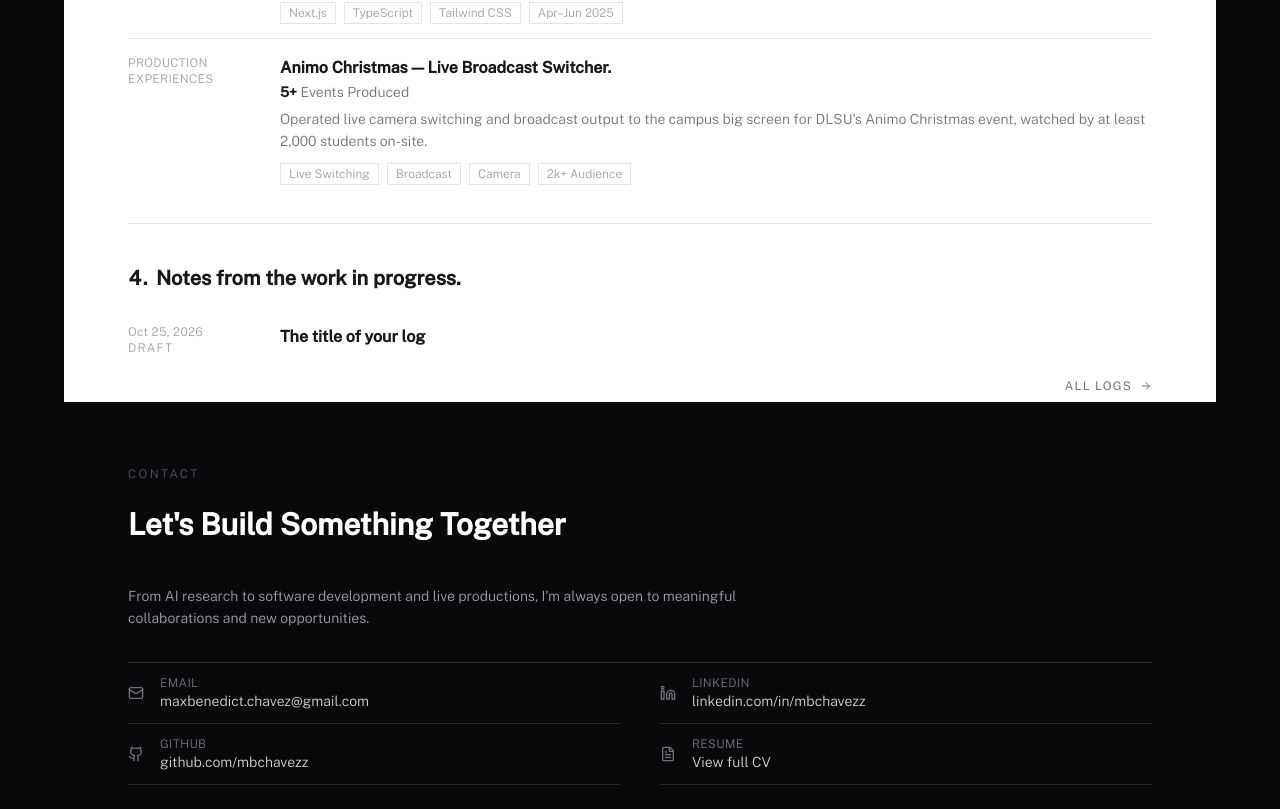
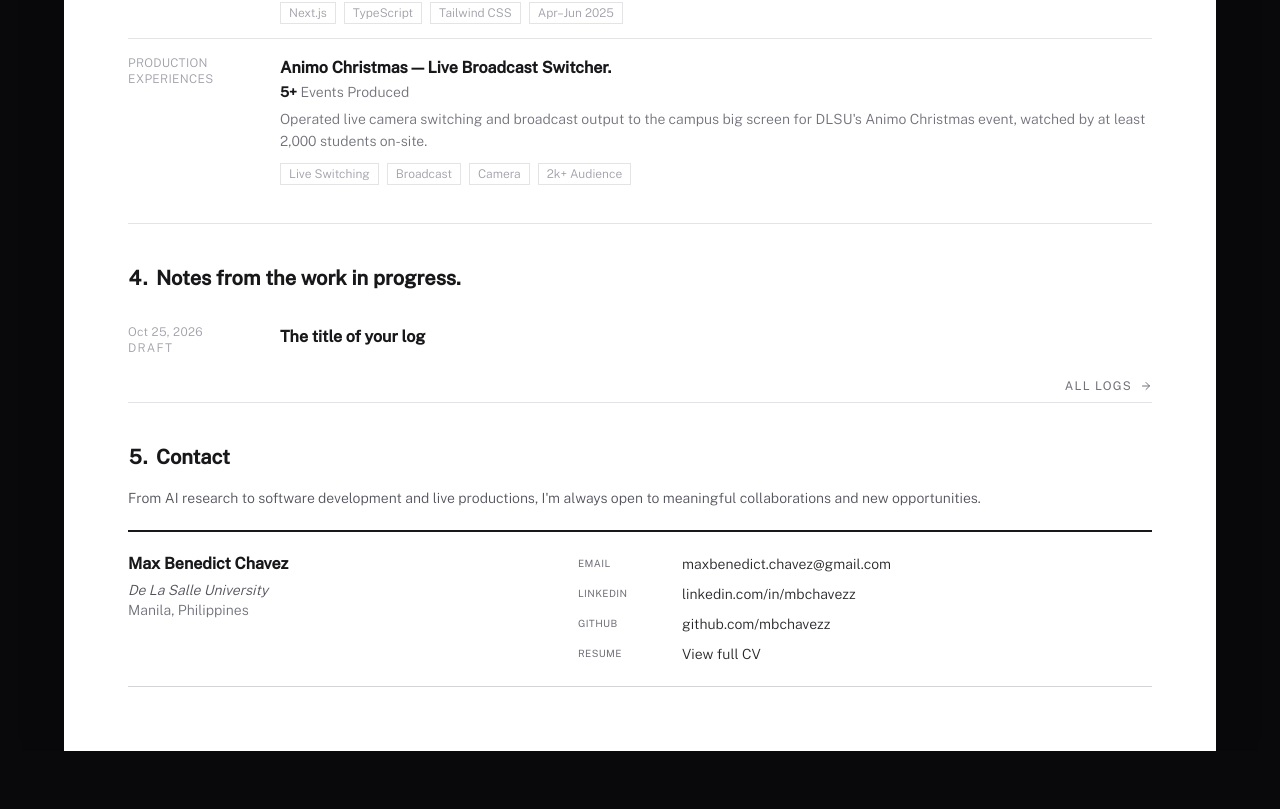
Before and after one commit to mbchavez27/mbchavezzportfolio, a React (Vite) app: page / in a window 1280 px wide. Shown: the part 1995-2804 px from the top of the page. After the commit the page ends 2746 px from the top, so only its background shows below. Built offline with nearby package versions, Linux system fonts and the light colour scheme.

Commit message:
style(home): contact as an academic correspondence block

```diff
--- a/src/features/home/components/Contact.tsx
+++ b/src/features/home/components/Contact.tsx
@@ -1,55 +1,56 @@
 import { motion } from "motion/react";
-import { ArrowRight } from "lucide-react";
+import Summary from "@/components/atoms/Summary";
+import SectionHeading from "@/components/molecules/SectionHeading";
 import { revealOnScroll } from "@/lib/motion";
-import type { ContactLink } from "../domain/home.domain";
+import type { ContactLink, Correspondent } from "../domain/home.domain";
 
 export type ContactItem = ContactLink & { readonly opensInNewTab: boolean };
 
-export default function Contact({ items }: { items: readonly ContactItem[] }) {
+type Props = {
+  correspondent: Correspondent;
+  items: readonly ContactItem[];
+};
+
+/** The closing contact section, set like the correspondence block on a paper. */
+export default function Contact({ correspondent, items }: Props) {
   return (
-    <section className="bg-zinc-950 py-16">
-      <div className="page-container">
-        <motion.div {...revealOnScroll({ y: 30 })} className="max-w-2xl">
-          <p className="font-body font-light text-xs text-zinc-600 tracking-[0.2em] uppercase mb-6">Contact</p>
-          <h2 className="font-display text-2xl md:text-3xl font-semibold text-white leading-tight mb-4">
-            Let's Build Something Together
-          </h2>
-          <div className="w-8 h-px bg-primary mb-6" />
-          <p className="font-body font-light text-zinc-400 text-sm leading-relaxed mb-8">
+    <section className="page-container pb-16">
+      <SectionHeading number="5" title="Contact" />
+      <Summary>
         From AI research to software development and live productions, I'm always open to meaningful collaborations
         and new opportunities.
-          </p>
-        </motion.div>
+      </Summary>
 
-        <ul className="grid grid-cols-1 sm:grid-cols-2 gap-x-10 border-t border-zinc-800">
-          {items.map((link, i) => (
-            <motion.li
-              key={link.label}
-              {...revealOnScroll({ y: 12, delay: i * 0.06, duration: 0.45 })}
-              className="border-b border-zinc-800"
+      <motion.div
+        {...revealOnScroll()}
+        className="grid grid-cols-1 sm:grid-cols-[1fr_1.4fr] gap-x-10 gap-y-6 border-t-2 border-zinc-900 border-b border-b-zinc-300 py-5"
       >
+        <address className="not-italic">
+          <p className="font-display font-semibold text-zinc-900">{correspondent.name}</p>
+          <p className="font-body font-light text-sm text-zinc-600 italic mt-1">{correspondent.affiliation}</p>
+          <p className="font-body font-light text-sm text-zinc-500">{correspondent.location}</p>
+        </address>
+
+        <dl className="grid grid-cols-[5.5rem_1fr] gap-x-4 gap-y-1.5">
+          {items.map((link) => (
+            <div key={link.label} className="contents">
+              <dt className="font-body text-sm text-zinc-500 [font-variant:small-caps] tracking-wide">
+                {link.label.toLowerCase()}
+              </dt>
+              <dd className="min-w-0">
                 <a
                   href={link.href}
                   target={link.opensInNewTab ? "_blank" : undefined}
                   rel="noreferrer"
-                className="group flex items-center gap-4 py-3"
+                  className="font-body font-light text-sm text-zinc-800 break-all underline-offset-4 hover:underline hover:text-primary transition-colors duration-200"
                 >
-                <link.Icon size={16} className="shrink-0 text-zinc-500 group-hover:text-primary transition-colors duration-200" />
-                <span className="min-w-0 flex-1">
-                  <span className="block font-body font-light text-xs text-zinc-500 tracking-wide uppercase">{link.label}</span>
-                  <span className="block font-body font-light text-sm text-zinc-300 group-hover:text-white transition-colors duration-200 break-all">
                   {link.value}
-                  </span>
-                </span>
-                <ArrowRight
-                  size={14}
-                  className="shrink-0 text-zinc-600 opacity-0 group-hover:opacity-100 group-hover:translate-x-1 group-hover:text-primary transition-all duration-200"
-                />
                 </a>
-            </motion.li>
+              </dd>
+            </div>
           ))}
-        </ul>
-      </div>
+        </dl>
+      </motion.div>
     </section>
   );
 }
--- a/src/features/home/containers/ContactContainer.tsx
+++ b/src/features/home/containers/ContactContainer.tsx
@@ -1,8 +1,8 @@
 import Contact from "../components/Contact";
-import { contactLinks } from "../data/home.data";
+import { contactLinks, correspondent } from "../data/home.data";
 import { opensInNewTab } from "../domain/home.domain";
 
 export default function ContactContainer() {
   const items = contactLinks.map((link) => ({ ...link, opensInNewTab: opensInNewTab(link) }));
-  return <Contact items={items} />;
+  return <Contact correspondent={correspondent} items={items} />;
 }
--- a/src/features/home/data/home.data.ts
+++ b/src/features/home/data/home.data.ts
@@ -4,7 +4,7 @@ import aiResearcherImg from "@/assets/home/ai-researcher.jpg";
 import softwareEngineerImg from "@/assets/home/software-engineer.jpg";
 import technicalOperatorImg from "@/assets/home/technical-operator.jpg";
 import { profileLinks } from "@/config/links";
-import type { CallToAction, ContactLink, Hat, Highlight } from "../domain/home.domain";
+import type { CallToAction, ContactLink, Correspondent, Hat, Highlight } from "../domain/home.domain";
 
 export const heroCallToAction: CallToAction = {
   label: "View my experience",
@@ -87,3 +87,9 @@ const email: ContactLink = {
 
 export const socialLinks: readonly ContactLink[] = [github, linkedin, resume];
 export const contactLinks: readonly ContactLink[] = [email, linkedin, github, resume];
+
+export const correspondent: Correspondent = {
+  name: "Max Benedict Chavez",
+  affiliation: "De La Salle University",
+  location: "Manila, Philippines",
+};
```
Also changed, not shown: src/features/home/domain/home.domain.ts (+7 -0 lines). Lines whose indentation alone changed are shown as unchanged.
